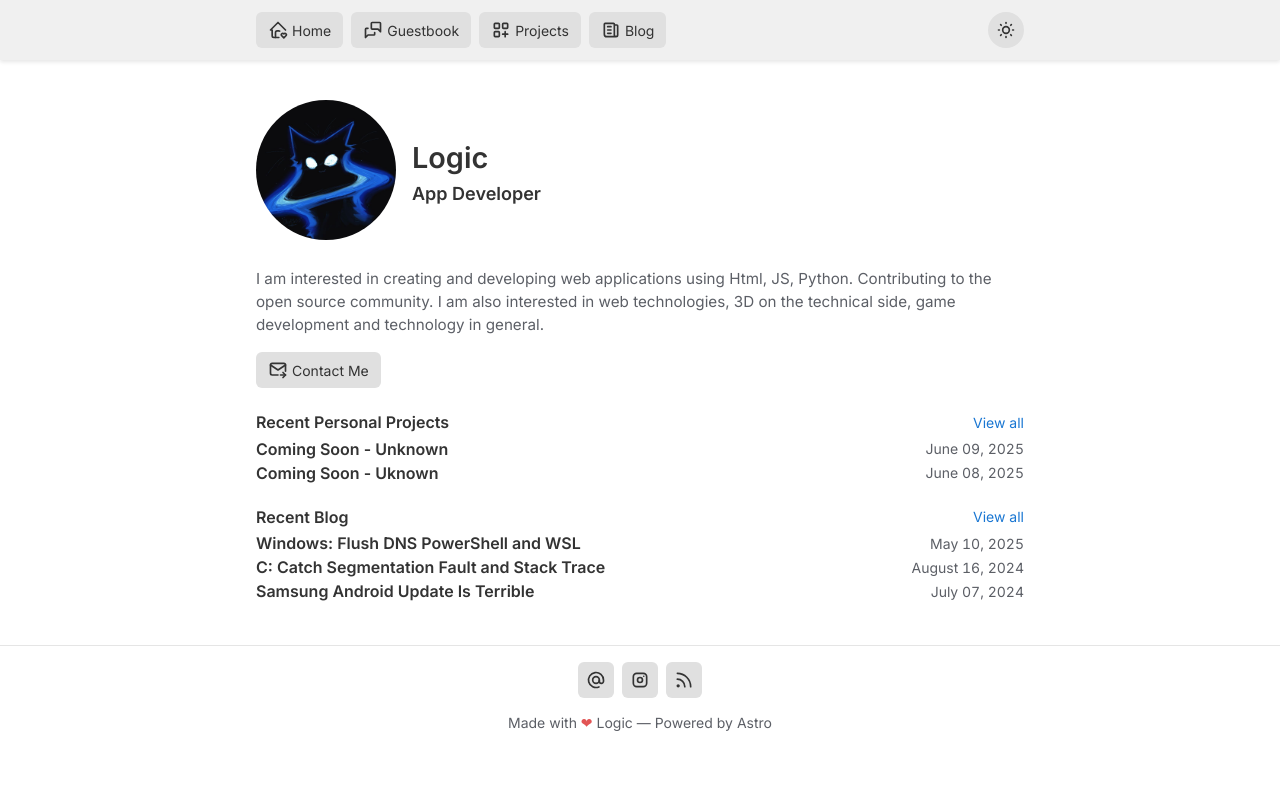
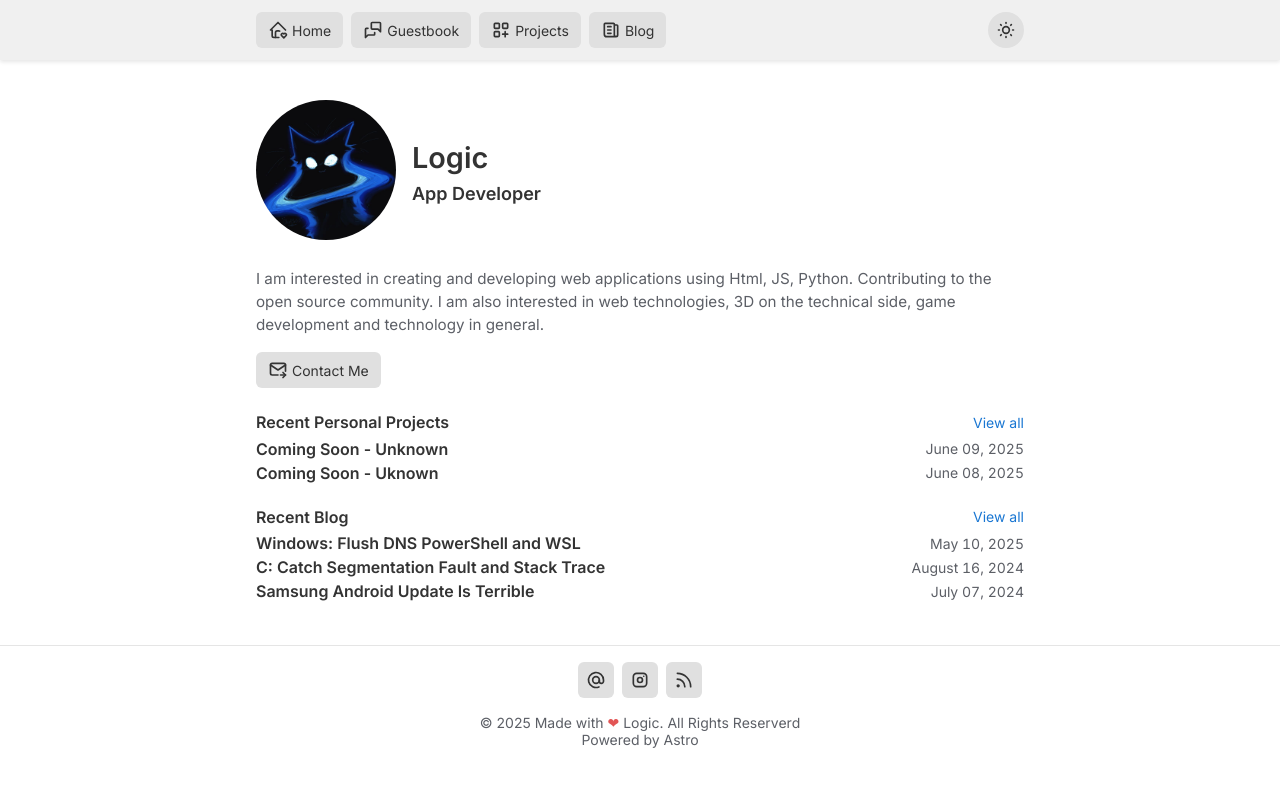
Before and after one commit to zkwo/Vigilant, a plain HTML site: page index.html in a window 1280 px wide. Drawn offline with Linux system fonts and the light colour scheme.

Commit message:
Update index.html

```diff
--- a/index.html
+++ b/index.html
@@ -510,7 +510,7 @@
                 </a>
             </nav>
             <div class="text">
-                Made with <span class="heart">❤</span> Logic — Powered by Astro
+                © 2025 Made with <span class="heart">❤</span> Logic. All Rights Reserverd<br>Powered by Astro
             </div>
         </div>
     </footer>
```
